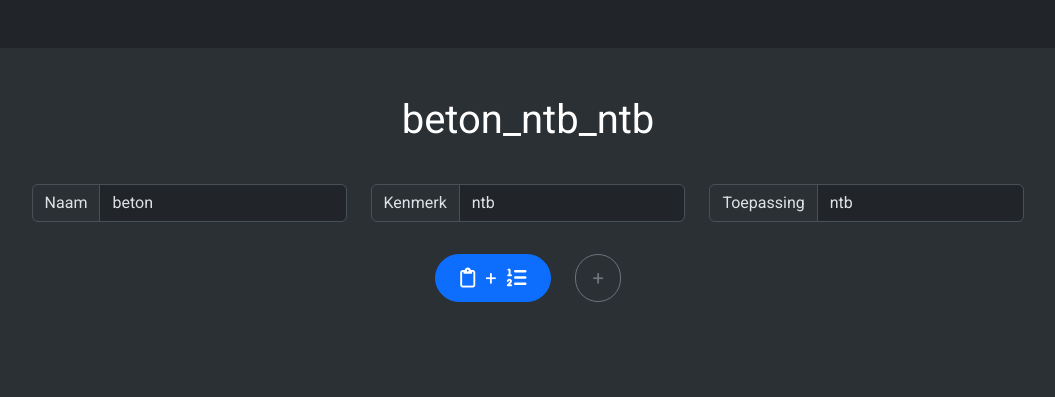
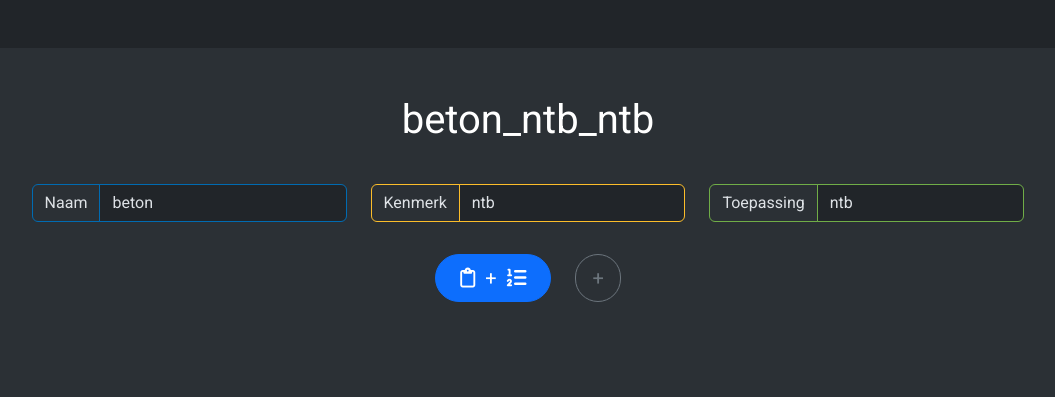
Before and after one commit to ArjanPeeters/NaamKenmerkToepassing, a Flask app: page / in a window 1280 px wide. Shown: the part 69-466 px from the top of the page, without its empty margins (112-1167 px from the left). Run offline with Flask 3, Linux system fonts and the light colour scheme; some libraries are stand-ins or nearby versions.

Commit message:
Added Naa.K.T. colors too input boxes

```diff
--- a/static/style.css
+++ b/static/style.css
@@ -23,3 +23,15 @@ html, body {
     margin-right: auto;
     margin-left: auto;
 }
+
+.naam {
+    border-color: #006bb2 !important;
+}
+
+.kenmerk {
+    border-color: #fcbd2a !important;
+}
+
+.toepassing {
+    border-color: #70ad47 !important;
+}
--- a/templates/index.html
+++ b/templates/index.html
@@ -6,24 +6,24 @@
     <div class="p-5 text-center bg-body-tertiary rounded-3">
         <h1 class="text-body-emphasis" id="material">{{ materiaal }}</h1>
         <div class="divider-invisible"></div>
-            <form method="POST" class="row row-cols-1 row-cols-md-3 row-cols-lg-4 row-gap-4" action="{{url_for('index')}}" id="material_form" name="material_form">
+            <div method="POST" class="row row-cols-1 row-cols-md-3 row-cols-lg-4 row-gap-4" action="{{url_for('index')}}" id="material_form" name="material_form">
                 {{formulier.csrf_token}}
                 <div class="col flex-grow-1">
                     <div class="input-group">
-                        <span class="input-group-text">{{formulier.naam_selection.label}}</span>
-                        {{formulier.naam_selection(class="form-control")}}
+                        <span class="input-group-text naam" id="input_naam">{{formulier.naam_selection.label}}</span>
+                        {{formulier.naam_selection(class="form-control naam")}}
                     </div>
                 </div>
                 <div class="col flex-grow-1">
                     <div class="input-group">
-                        <span class="input-group-text">{{formulier.kenmerk_selection.label}}</span>
-                        {{formulier.kenmerk_selection(class="form-control")}}
+                        <span class="input-group-text kenmerk">{{formulier.kenmerk_selection.label}}</span>
+                        {{formulier.kenmerk_selection(class="form-control kenmerk")}}
                     </div>
                 </div>
                 <div class="col flex-grow-1">
                     <div class="input-group">
-                        <span class="input-group-text">{{formulier.toepassing_selection.label}}</span>
-                        {{formulier.toepassing_selection(class="form-control")}}
+                        <span class="input-group-text toepassing">{{formulier.toepassing_selection.label}}</span>
+                        {{formulier.toepassing_selection(class="form-control toepassing")}}
                     </div>
                 </div>
                 {% if formulier.extra_fields | length > 0 %}
@@ -37,7 +37,9 @@
                         </div>
                     {% endfor %}
                 {% endif %}
-            </form>
+            </div>
+
+        </form>
         <div class="divider-invisible"></div>
         <div class="d-inline-flex gap-4 text-center mb-5">
             <a href="/add" title="Save"
```
